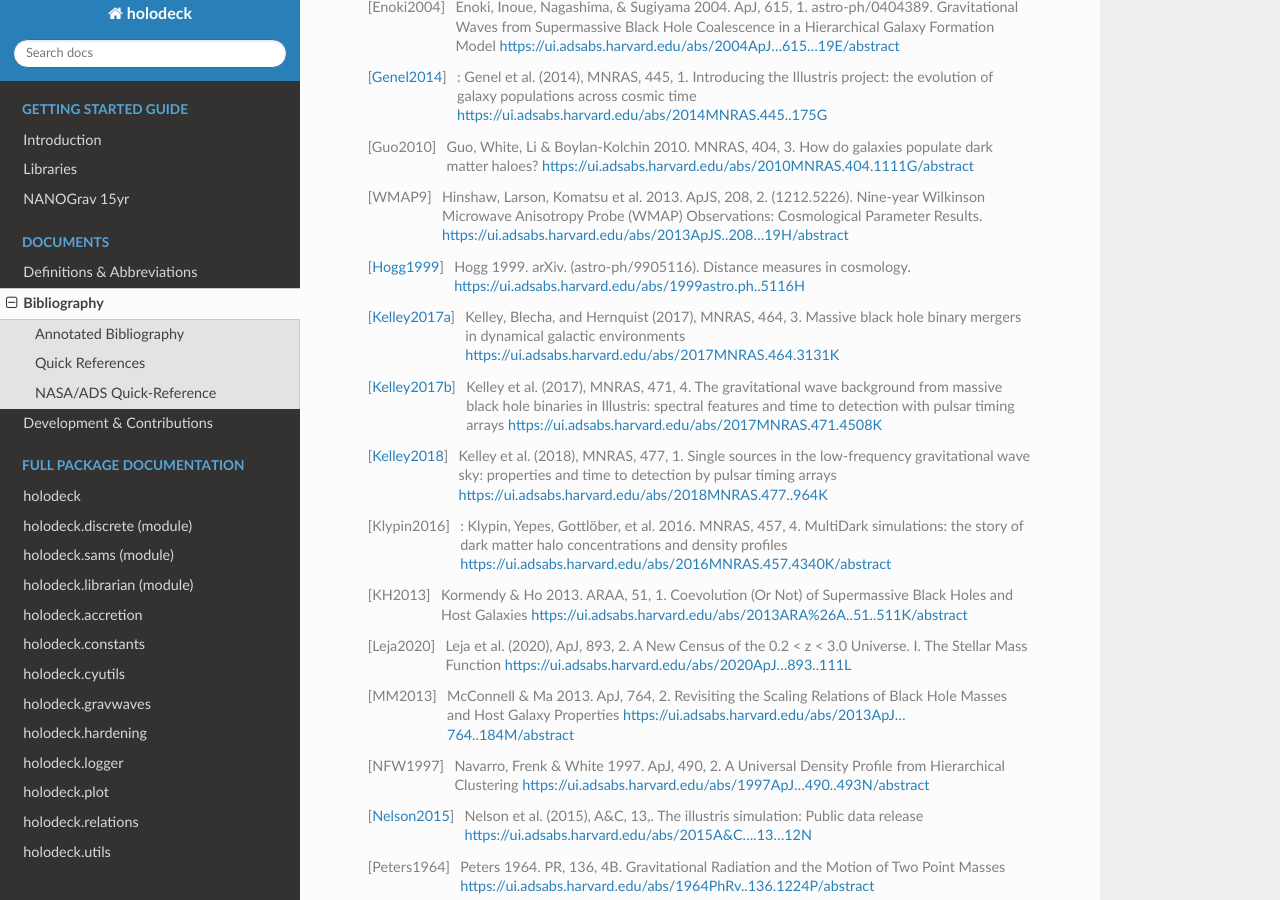
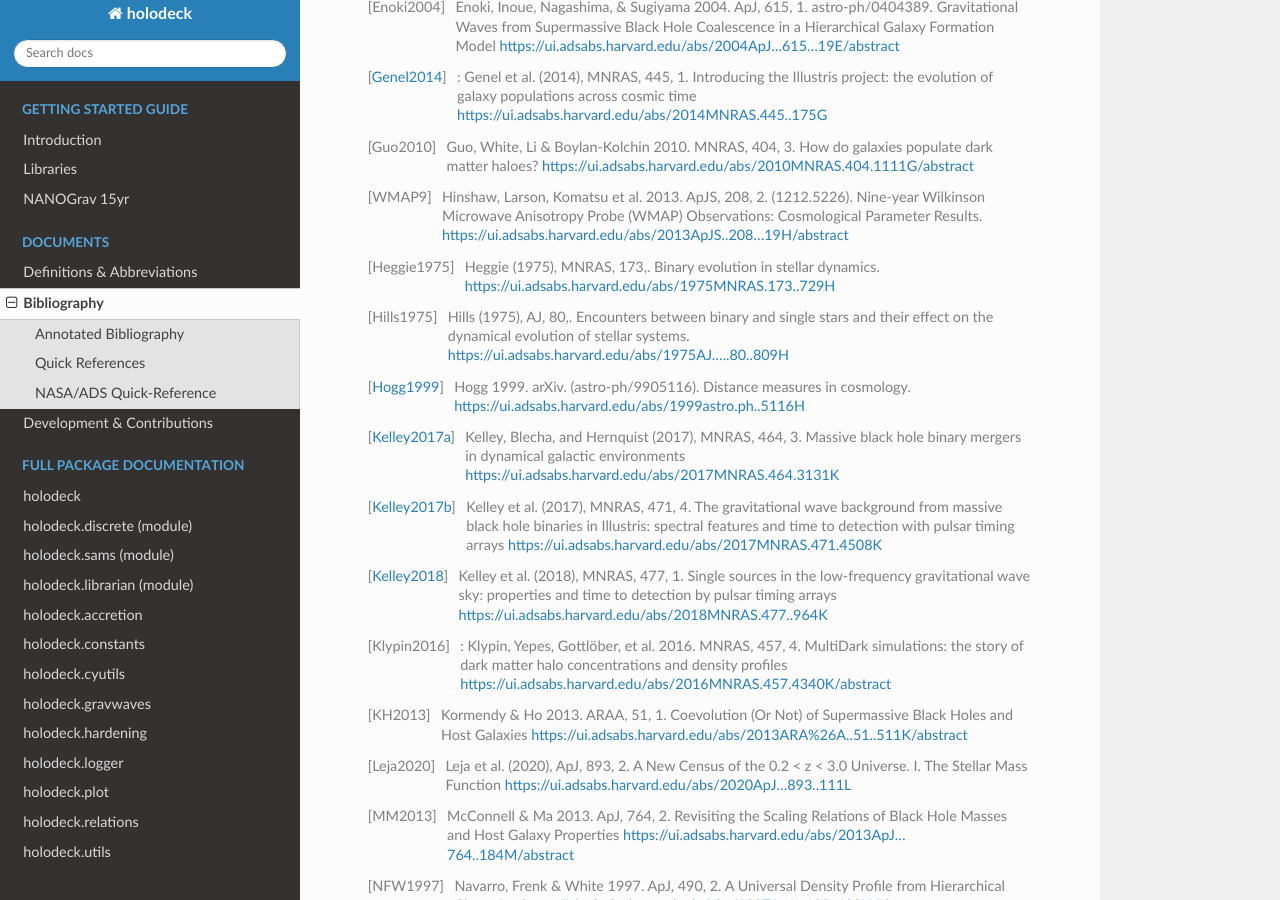
Before and after one commit to nanograv/holodeck, a Sphinx documentation site: the page built from docs/source/biblio.rst, in a window 1280 px wide and 900 px high, scrolled down 2940 px. Built offline with Sphinx 7.4.7 and the Read the Docs theme 2.0.0, drawn with Linux system fonts in a browser that asks for light colours; pages that are not in the unit, such as notebooks, are missing from menus.

Commit message:
DOCS: add missing references

```diff
--- a/docs/source/biblio.rst
+++ b/docs/source/biblio.rst
@@ -139,6 +139,14 @@ These are provided here for easy copy-and-paste usage in other files.
     Nine-year Wilkinson Microwave Anisotropy Probe (WMAP) Observations: Cosmological Parameter Results.
     https://ui.adsabs.harvard.edu/abs/2013ApJS..208...19H/abstract
 
+.. [Heggie1975] Heggie (1975), MNRAS, 173,.
+   Binary evolution in stellar dynamics.
+   https://ui.adsabs.harvard.edu/abs/1975MNRAS.173..729H
+
+.. [Hills1975] Hills (1975), AJ, 80,.
+   Encounters between binary and single stars and their effect on the dynamical evolution of stellar systems.
+   https://ui.adsabs.harvard.edu/abs/1975AJ.....80..809H
+
 .. [Hogg1999] Hogg 1999.  arXiv. (astro-ph/9905116).
     Distance measures in cosmology.
     https://ui.adsabs.harvard.edu/abs/1999astro.ph..5116H
```
